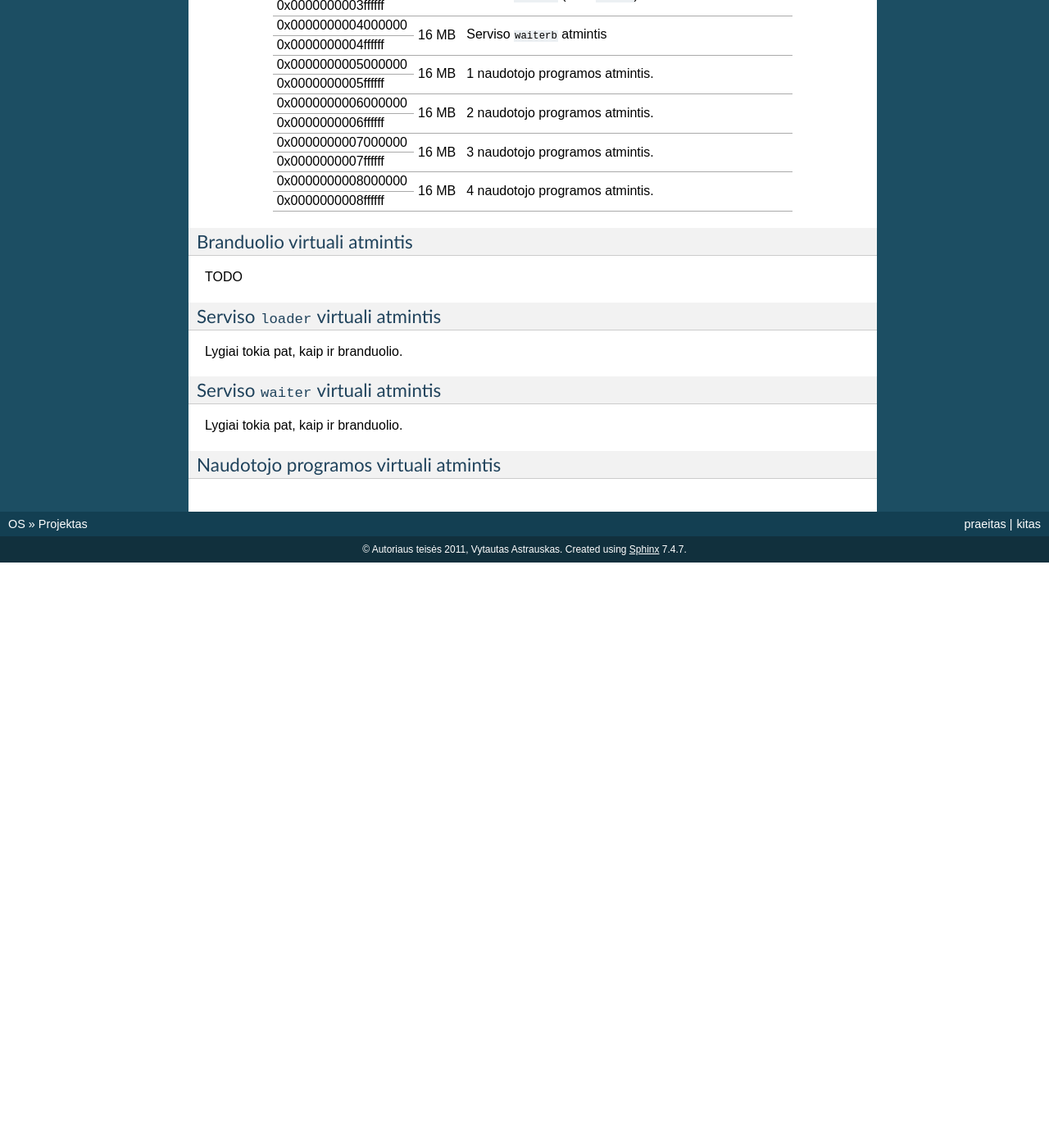
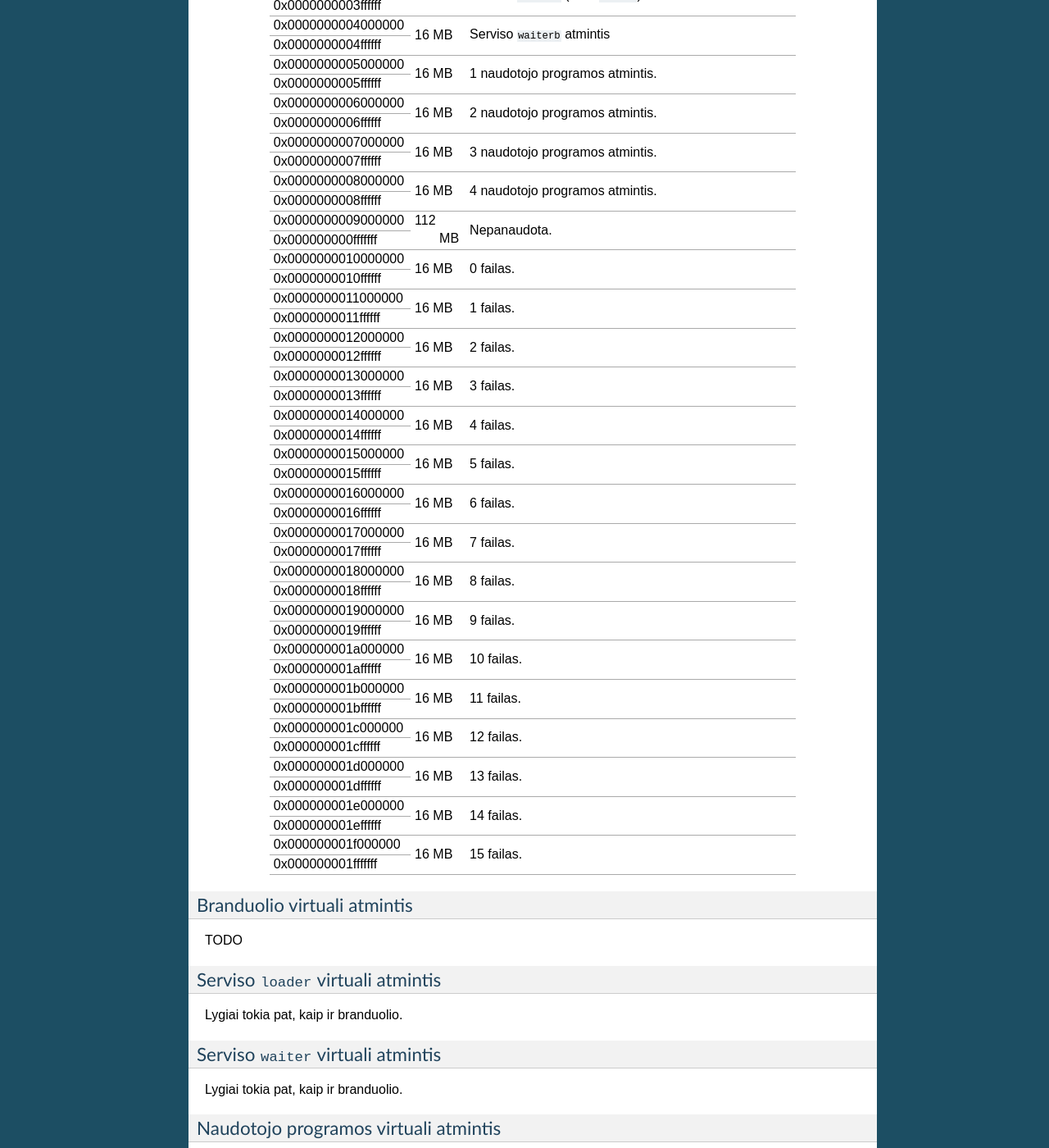
Before and after one commit to vakaras/OS, a Sphinx documentation site: the page built from doc/Real/source/projektas.rst, in a window 1280 px wide and 1400 px high, scrolled down 5427 px. Shown: the whole window at 82% size. Built offline with Sphinx 7.4.7, drawn with Linux system fonts in a browser that asks for light colours; formulas are drawn with MathJax 3; before the commit the page ends 6113 px from its top, so only the background shows below that.

Commit message:
Papildyta dokumentacija apie failus.

```diff
--- a/doc/Real/source/projektas.rst
+++ b/doc/Real/source/projektas.rst
@@ -244,6 +244,75 @@ Sistemos vaizdas realioje atmintyje.
 | 0x0000000008ffffff |       |                                          |
 |                    |       |                                          |
 +--------------------+-------+------------------------------------------+
+| 0x0000000009000000 | 112   | Nepanaudota.                             |
++--------------------+  MB   |                                          |
+| 0x000000000fffffff |       |                                          |
+|                    |       |                                          |
++--------------------+-------+------------------------------------------+
+| 0x0000000010000000 | 16 MB | 0 failas.                                |
++--------------------+       |                                          |
+| 0x0000000010ffffff |       |                                          |
++--------------------+-------+------------------------------------------+
+| 0x0000000011000000 | 16 MB | 1 failas.                                |
++--------------------+       |                                          |
+| 0x0000000011ffffff |       |                                          |
++--------------------+-------+------------------------------------------+
+| 0x0000000012000000 | 16 MB | 2 failas.                                |
++--------------------+       |                                          |
+| 0x0000000012ffffff |       |                                          |
++--------------------+-------+------------------------------------------+
+| 0x0000000013000000 | 16 MB | 3 failas.                                |
++--------------------+       |                                          |
+| 0x0000000013ffffff |       |                                          |
++--------------------+-------+------------------------------------------+
+| 0x0000000014000000 | 16 MB | 4 failas.                                |
++--------------------+       |                                          |
+| 0x0000000014ffffff |       |                                          |
++--------------------+-------+------------------------------------------+
+| 0x0000000015000000 | 16 MB | 5 failas.                                |
++--------------------+       |                                          |
+| 0x0000000015ffffff |       |                                          |
++--------------------+-------+------------------------------------------+
+| 0x0000000016000000 | 16 MB | 6 failas.                                |
++--------------------+       |                                          |
+| 0x0000000016ffffff |       |                                          |
++--------------------+-------+------------------------------------------+
+| 0x0000000017000000 | 16 MB | 7 failas.                                |
++--------------------+       |                                          |
+| 0x0000000017ffffff |       |                                          |
++--------------------+-------+------------------------------------------+
+| 0x0000000018000000 | 16 MB | 8 failas.                                |
++--------------------+       |                                          |
+| 0x0000000018ffffff |       |                                          |
++--------------------+-------+------------------------------------------+
+| 0x0000000019000000 | 16 MB | 9 failas.                                |
++--------------------+       |                                          |
+| 0x0000000019ffffff |       |                                          |
++--------------------+-------+------------------------------------------+
+| 0x000000001a000000 | 16 MB | 10 failas.                               |
++--------------------+       |                                          |
+| 0x000000001affffff |       |                                          |
++--------------------+-------+------------------------------------------+
+| 0x000000001b000000 | 16 MB | 11 failas.                               |
++--------------------+       |                                          |
+| 0x000000001bffffff |       |                                          |
++--------------------+-------+------------------------------------------+
+| 0x000000001c000000 | 16 MB | 12 failas.                               |
++--------------------+       |                                          |
+| 0x000000001cffffff |       |                                          |
++--------------------+-------+------------------------------------------+
+| 0x000000001d000000 | 16 MB | 13 failas.                               |
++--------------------+       |                                          |
+| 0x000000001dffffff |       |                                          |
++--------------------+-------+------------------------------------------+
+| 0x000000001e000000 | 16 MB | 14 failas.                               |
++--------------------+       |                                          |
+| 0x000000001effffff |       |                                          |
++--------------------+-------+------------------------------------------+
+| 0x000000001f000000 | 16 MB | 15 failas.                               |
++--------------------+       |                                          |
+| 0x000000001fffffff |       |                                          |
++--------------------+-------+------------------------------------------+
 
 Branduolio virtuali atmintis
 ----------------------------
```
Also changed, not shown: 5 other files.
